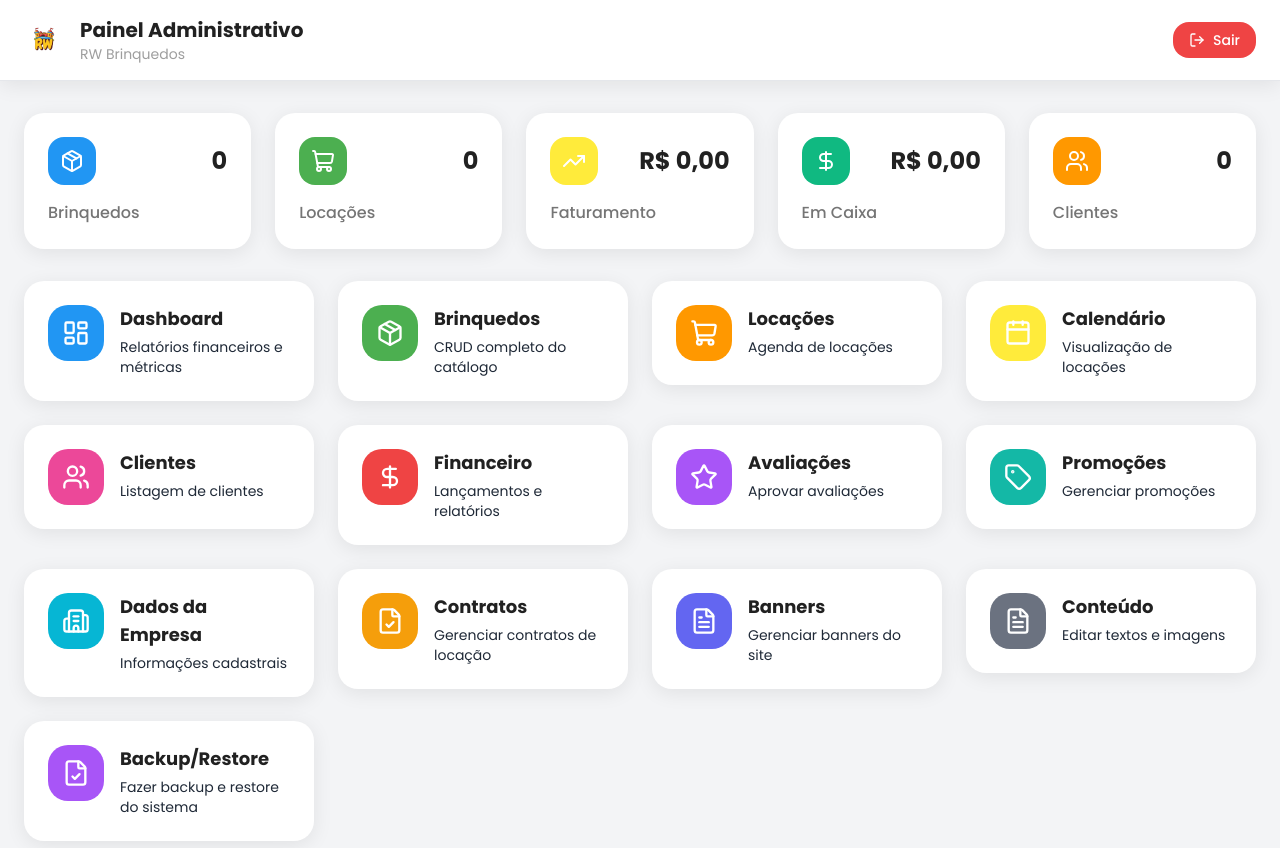
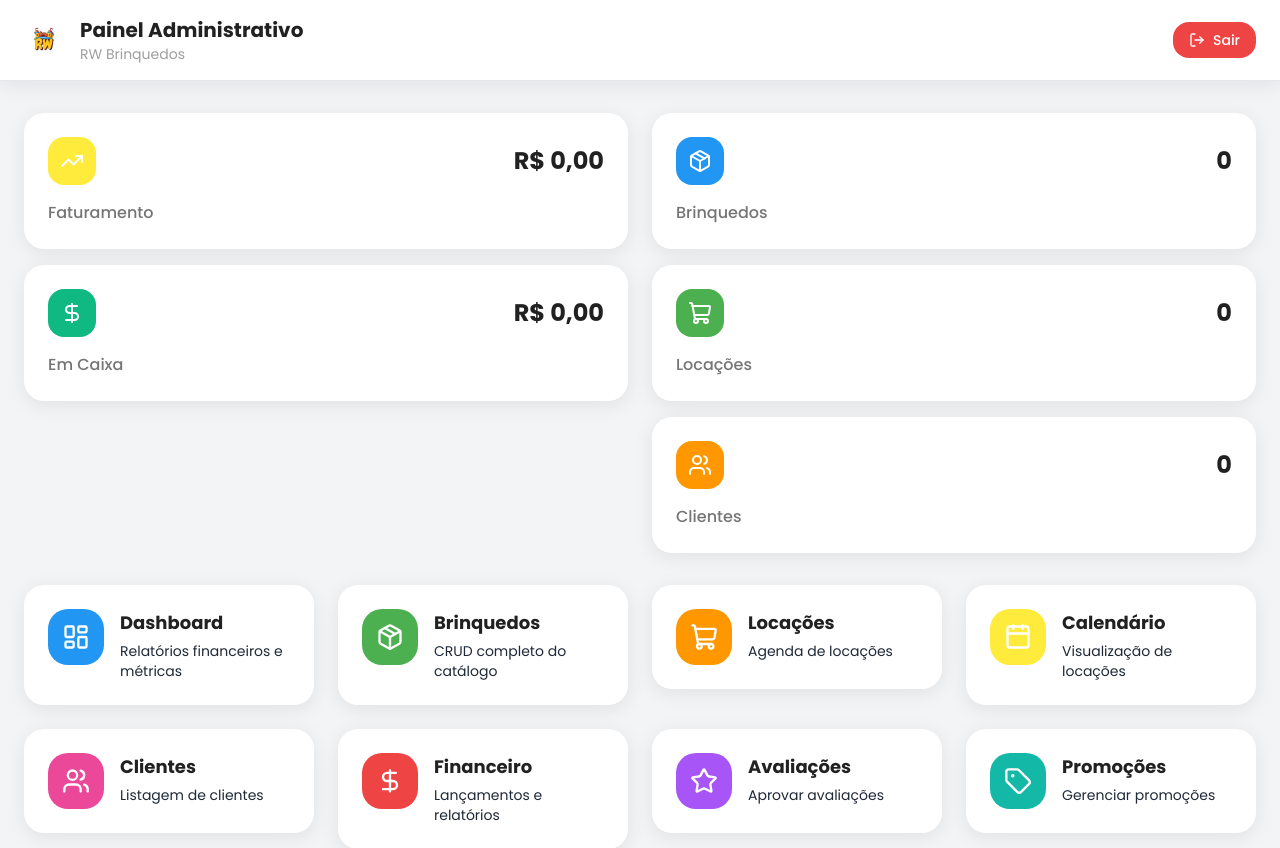
Before and after one commit to rafaelvoigtnc-design/rw, a Next.js app: page /admin in a window 1280 px wide. Shown: the top 848 px of the page. Built offline with nearby package versions, Linux system fonts and the light colour scheme; no server answers; the database is empty; sample sign-in values are in the browser's storage.

Commit message:
Reorganizado cards de estatisticas no painel inicial - Juntado faturamento e em caixa na coluna esquerda (um encima do outro) - Juntado brinquedos, locacoes e clientes na coluna direita (um embaixo do outro) - Todos os cards agora tem o mesmo tamanho e alinhamento

```diff
--- a/src/app/admin/page.tsx
+++ b/src/app/admin/page.tsx
@@ -198,66 +198,86 @@ export default function AdminDashboard() {
 
       <div className="max-w-[1440px] mx-auto px-4 md:px-6 py-4 md:py-8">
         {/* Stats Cards */}
-        <div className="grid grid-cols-2 lg:grid-cols-5 gap-2 md:gap-4 lg:gap-6 mb-4 md:mb-8">
-          {[
-            { label: 'Brinquedos', value: loading ? '...' : stats.brinquedos, icon: Package, color: 'bg-primary-blue-500' },
-            { label: 'Locações', value: loading ? '...' : stats.locacoes, icon: ShoppingCart, color: 'bg-primary-green-500' },
-            { label: 'Clientes', value: loading ? '...' : stats.clientes, icon: Users, color: 'bg-primary-orange-500' },
-            { label: 'Faturamento', value: loading ? '...' : stats.faturamento.toLocaleString('pt-BR', { minimumFractionDigits: 2, maximumFractionDigits: 2 }), prefix: 'R$', icon: TrendingUp, color: 'bg-primary-yellow-500' },
-            { label: 'Em Caixa', value: loading ? '...' : saldoEmCaixa.toLocaleString('pt-BR', { minimumFractionDigits: 2, maximumFractionDigits: 2 }), prefix: 'R$', icon: DollarSign, color: 'bg-emerald-500' },
-          ].map((stat, index) => {
-            // No mobile, juntar locações e clientes no mesmo card
-            if (index === 2) return null; // Esconder clientes no mobile, vai ser filho de locações
-
-            const displayValue = loading ? '...' : (stat.prefix ? `${stat.prefix} ${stat.value}` : stat.value);
-            return (
-              <div
-                key={index}
-                className="bg-white rounded-xl md:rounded-2xl shadow-soft p-3 md:p-6"
-              >
+        <div className="grid grid-cols-2 gap-2 md:gap-4 lg:gap-6 mb-4 md:mb-8">
+          {/* Coluna Esquerda: Faturamento e Em Caixa */}
+          <div className="space-y-2 md:space-y-4">
+            {/* Faturamento */}
+            <div className="bg-white rounded-xl md:rounded-2xl shadow-soft p-3 md:p-6">
               <div className="flex items-center justify-between mb-2 md:mb-4">
-                  <div className={`w-8 h-8 md:w-12 md:h-12 ${stat.color} rounded-lg md:rounded-xl flex items-center justify-center`}>
-                    <stat.icon className="w-4 h-4 md:w-6 md:h-6 text-white" />
+                <div className="w-8 h-8 md:w-12 md:h-12 bg-primary-yellow-500 rounded-lg md:rounded-xl flex items-center justify-center">
+                  <TrendingUp className="w-4 h-4 md:w-6 md:h-6 text-white" />
                 </div>
                 <div className="text-right">
                   <span className="text-xs md:text-2xl font-bold text-secondary-gray-900 block">
-                      {displayValue}
+                    {loading ? '...' : `R$ ${stats.faturamento.toLocaleString('pt-BR', { minimumFractionDigits: 2, maximumFractionDigits: 2 })}`}
                   </span>
                 </div>
               </div>
-                <p className="text-[10px] md:text-base text-secondary-gray-600 font-medium">{stat.label}</p>
-                {/* No mobile, mostrar clientes embaixo de locações */}
-                {index === 1 && (
-                  <div className="md:hidden mt-2 pt-2 border-t border-gray-200">
-                    <div className="flex items-center justify-between">
-                      <div className="w-6 h-6 bg-pink-500 rounded-lg flex items-center justify-center">
-                        <Users className="w-3 h-3 text-white" />
+              <p className="text-[10px] md:text-base text-secondary-gray-600 font-medium">Faturamento</p>
+            </div>
+
+            {/* Em Caixa */}
+            <div className="bg-white rounded-xl md:rounded-2xl shadow-soft p-3 md:p-6">
+              <div className="flex items-center justify-between mb-2 md:mb-4">
+                <div className="w-8 h-8 md:w-12 md:h-12 bg-emerald-500 rounded-lg md:rounded-xl flex items-center justify-center">
+                  <DollarSign className="w-4 h-4 md:w-6 md:h-6 text-white" />
                 </div>
                 <div className="text-right">
-                        <span className="text-xs font-bold text-secondary-gray-900 block">
+                  <span className="text-xs md:text-2xl font-bold text-secondary-gray-900 block">
+                    {loading ? '...' : `R$ ${saldoEmCaixa.toLocaleString('pt-BR', { minimumFractionDigits: 2, maximumFractionDigits: 2 })}`}
+                  </span>
+                </div>
+              </div>
+              <p className="text-[10px] md:text-base text-secondary-gray-600 font-medium">Em Caixa</p>
+            </div>
+          </div>
+
+          {/* Coluna Direita: Brinquedos, Locações e Clientes */}
+          <div className="space-y-2 md:space-y-4">
+            {/* Brinquedos */}
+            <div className="bg-white rounded-xl md:rounded-2xl shadow-soft p-3 md:p-6">
+              <div className="flex items-center justify-between mb-2 md:mb-4">
+                <div className="w-8 h-8 md:w-12 md:h-12 bg-primary-blue-500 rounded-lg md:rounded-xl flex items-center justify-center">
+                  <Package className="w-4 h-4 md:w-6 md:h-6 text-white" />
+                </div>
+                <div className="text-right">
+                  <span className="text-xs md:text-2xl font-bold text-secondary-gray-900 block">
+                    {loading ? '...' : stats.brinquedos}
+                  </span>
+                </div>
+              </div>
+              <p className="text-[10px] md:text-base text-secondary-gray-600 font-medium">Brinquedos</p>
+            </div>
+
+            {/* Locações */}
+            <div className="bg-white rounded-xl md:rounded-2xl shadow-soft p-3 md:p-6">
+              <div className="flex items-center justify-between mb-2 md:mb-4">
+                <div className="w-8 h-8 md:w-12 md:h-12 bg-primary-green-500 rounded-lg md:rounded-xl flex items-center justify-center">
+                  <ShoppingCart className="w-4 h-4 md:w-6 md:h-6 text-white" />
+                </div>
+                <div className="text-right">
+                  <span className="text-xs md:text-2xl font-bold text-secondary-gray-900 block">
+                    {loading ? '...' : stats.locacoes}
+                  </span>
+                </div>
+              </div>
+              <p className="text-[10px] md:text-base text-secondary-gray-600 font-medium">Locações</p>
+            </div>
+
+            {/* Clientes */}
+            <div className="bg-white rounded-xl md:rounded-2xl shadow-soft p-3 md:p-6">
+              <div className="flex items-center justify-between mb-2 md:mb-4">
+                <div className="w-8 h-8 md:w-12 md:h-12 bg-primary-orange-500 rounded-lg md:rounded-xl flex items-center justify-center">
+                  <Users className="w-4 h-4 md:w-6 md:h-6 text-white" />
+                </div>
+                <div className="text-right">
+                  <span className="text-xs md:text-2xl font-bold text-secondary-gray-900 block">
                     {loading ? '...' : stats.clientes}
                   </span>
                 </div>
               </div>
-                    <p className="text-[8px] text-secondary-gray-600 font-medium mt-1">Clientes</p>
+              <p className="text-[10px] md:text-base text-secondary-gray-600 font-medium">Clientes</p>
             </div>
-                )}
-              </div>
-            );
-          })}
-          {/* Clientes no desktop (mostrar apenas em desktop) */}
-          <div className="hidden md:block bg-white rounded-2xl shadow-soft p-6">
-            <div className="flex items-center justify-between mb-4">
-              <div className="w-12 h-12 bg-primary-orange-500 rounded-xl flex items-center justify-center">
-                <Users className="w-6 h-6 text-white" />
-              </div>
-              <div className="text-right">
-                <span className="text-2xl font-bold text-secondary-gray-900 block">
-                  {loading ? '...' : stats.clientes}
-                </span>
-              </div>
-            </div>
-            <p className="text-base text-secondary-gray-600 font-medium">Clientes</p>
           </div>
         </div>
 
```
Lines whose indentation alone changed are shown as unchanged.
